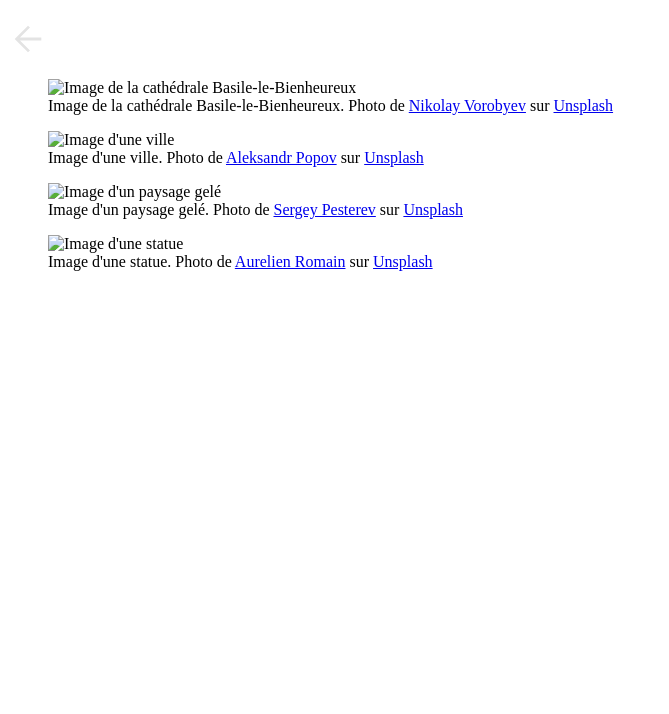
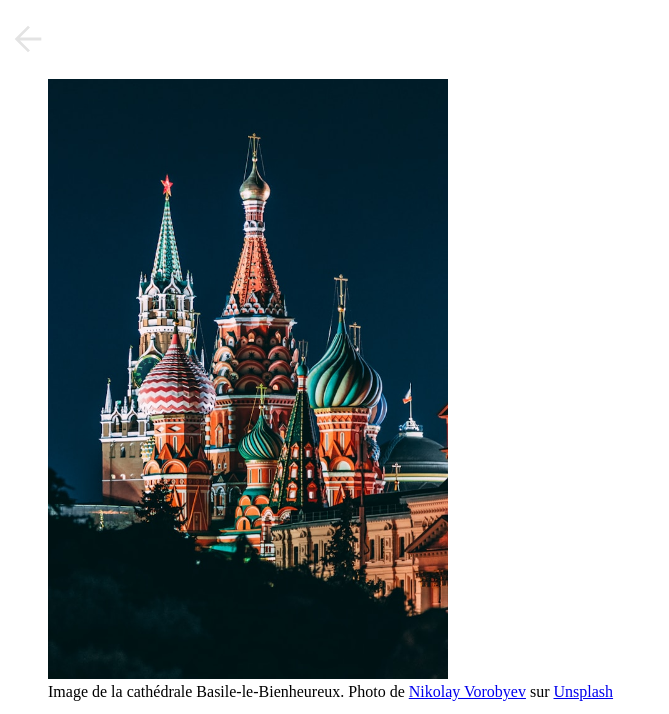
Before and after one commit to Design-Web-Victo/pays, a plain HTML site: page 2535233_paysage.html in a window 1280 px wide. Shown: the part 61-775 px from the top of the page, without its empty margins (0-669 px from the left). Drawn offline with Linux system fonts and the light colour scheme.

Commit message:
Ajout image Olivier

```diff
--- a/2535233_paysage.html
+++ b/2535233_paysage.html
@@ -4,13 +4,14 @@
     <meta charset="UTF-8">
     <meta name="viewport" content="width=device-width, initial-scale=1.0">
     <title>Image de la Russie</title>
+    <link rel="icon" type="image/x-icon" href="./assets/images/russie_favicon.ico">
 </head>
 <body>
     <header><h1>La Russie en photos</h1></header>
     <p><a href="./2535233_index.html"><svg xmlns="http://www.w3.org/2000/svg" height="40px" viewBox="0 -960 960 960" width="40px" fill="#e3e3e3"><path d="m287-446.67 240 240L480-160 160-480l320-320 47 46.67-240 240h513v66.66H287Z"/></svg></p>
     </a>
     <figure>
-      <img src="./Assets/Image/nikolay-vorobyev-QJ2HGuSSQz0-unsplash.jpg" height="600" alt="Image de la cathédrale Basile-le-Bienheureux">
+      <img src="./assets/images/nikolay-vorobyev-QJ2HGuSSQz0-unsplash.jpg" height="600" alt="Image de la cathédrale Basile-le-Bienheureux">
       <figcaption>
         Image de la cathédrale Basile-le-Bienheureux. Photo de <a href="https://unsplash.com/fr/@nikolayv?utm_content=creditCopyText&utm_medium=referral&utm_source=unsplash">Nikolay Vorobyev</a> sur
         <a href="https://unsplash.com/fr/photos/cathedrale-saint-basile-russie-QJ2HGuSSQz0?utm_content=creditCopyText&utm_medium=referral&utm_source=unsplash">Unsplash</a>
@@ -18,7 +19,7 @@
     </figure>
 
     <figure>
-      <img src="./Assets/Image/aleksandr-popov-lXaOSpd_UQw-unsplash.jpg" height="600" alt="Image d'une ville" loading="lazy">
+      <img src="./assets/images/aleksandr-popov-lXaOSpd_UQw-unsplash.jpg" height="600" alt="Image d'une ville" loading="lazy">
       <figcaption>
        Image d'une ville. Photo de <a href="https://unsplash.com/fr/@5tep5?utm_content=creditCopyText&utm_medium=referral&utm_source=unsplash">Aleksandr Popov</a> sur
         <a href="https://unsplash.com/fr/photos/batiments-pendant-lheure-doree-lXaOSpd_UQw?utm_content=creditCopyText&utm_medium=referral&utm_source=unsplash">Unsplash</a>
@@ -26,7 +27,7 @@
     </figure>
 
     <figure>
-      <img src="./Assets/Image/sergey-pesterev-RbRWDUyDEWQ-unsplash.jpg" height="600" alt="Image d'un paysage gelé" loading="lazy">
+      <img src="./assets/images/sergey-pesterev-RbRWDUyDEWQ-unsplash.jpg" height="600" alt="Image d'un paysage gelé" loading="lazy">
       <figcaption>
         Image d'un paysage gelé. Photo de <a href="https://unsplash.com/fr/@sickle?utm_content=creditCopyText&utm_medium=referral&utm_source=unsplash">Sergey Pesterev</a> sur
         <a href="https://unsplash.com/fr/photos/fonte-de-la-glace-sur-leau-pres-de-gray-mountain-pendant-la-journee-RbRWDUyDEWQ?utm_content=creditCopyText&utm_medium=referral&utm_source=unsplash">Unsplash</a>
@@ -34,7 +35,7 @@
     </figure>
 
     <figure>
-      <img src="./Assets/Image/aurelien-romain-e2ahCfFIm_M-unsplash.jpg" height="600" alt="Image d'une statue" loading="lazy">
+      <img src="./assets/images/aurelien-romain-e2ahCfFIm_M-unsplash.jpg" height="600" alt="Image d'une statue" loading="lazy">
       <figcaption>
        Image d'une statue. Photo de <a href="https://unsplash.com/fr/@aurelien_romain?utm_content=creditCopyText&utm_medium=referral&utm_source=unsplash">Aurelien Romain</a> sur
         <a href="https://unsplash.com/fr/photos/statue-dhomme-a-cheval-e2ahCfFIm_M?utm_content=creditCopyText&utm_medium=referral&utm_source=unsplash">Unsplash</a>
```
Also changed, not shown: 2535233_index.html (+2 -2 lines), assets/images/aleksandr-popov-lXaOSpd_UQw-unsplash.jpg (added), assets/images/aurelien-romain-e2ahCfFIm_M-unsplash.jpg (added), assets/images/nikita-karimov-lvJZhHOIJJ4-unsplash.jpg (added), assets/images/nikolay-vorobyev-QJ2HGuSSQz0-unsplash.jpg (added), assets/images/russie_favicon.ico (added), assets/images/sergey-pesterev-RbRWDUyDEWQ-unsplash.jpg (added).
